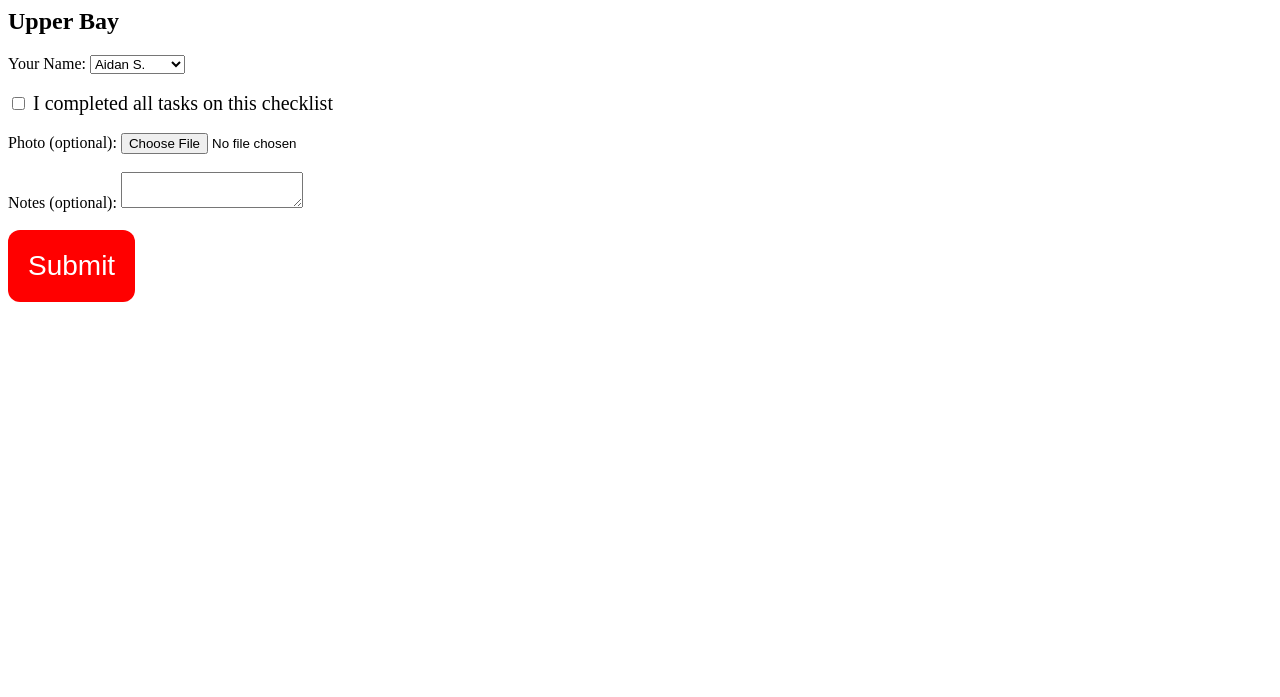
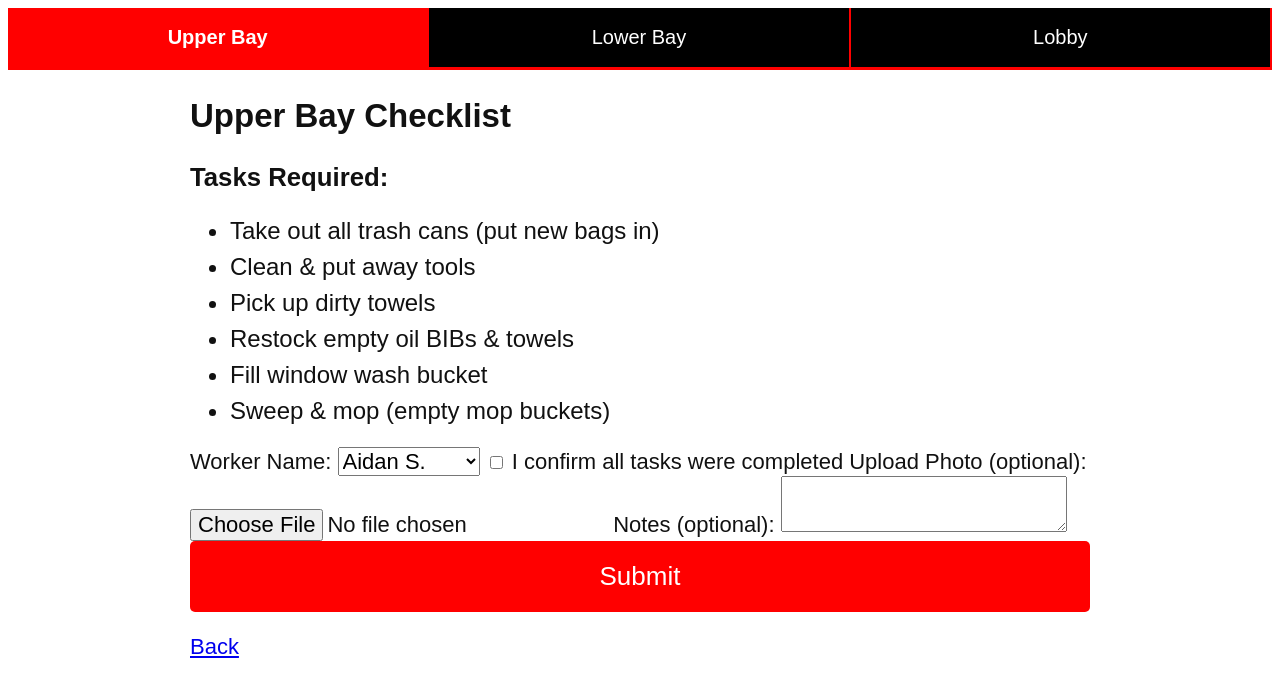
Before and after one commit to Fredamalinda/JL3860CCS, a Flask app: a page that uses templates/form.html in a window 1280 px wide. Shown: the top 697 px of the page. Run offline with Flask 3, Linux system fonts and the light colour scheme; data comes from the database, SQL or seed files in the repository.

Commit message:
UI update: swipe tabs + checklist + single completion box

```diff
--- a/app.py
+++ b/app.py
@@ -3,10 +3,10 @@ from werkzeug.utils import secure_filename
 import sqlite3, os, datetime
 import pytz
 
-def format_timestamp(ts):
-    utc = datetime.datetime.fromisoformat(ts)
-    denver = utc.replace(tzinfo=datetime.timezone.utc).astimezone(pytz.timezone("America/Denver"))
-    return denver.strftime("%b %d, %Y — %I:%M %p")
+MST = pytz.timezone('America/Denver')
+def format_timestamp():
+    return datetime.datetime.now(MST).strftime("%b %d, %Y • %I:%M %p")
+
 
 UPLOAD_FOLDER = 'uploads'
 os.makedirs(UPLOAD_FOLDER, exist_ok=True)
@@ -76,9 +76,11 @@ def form(area):
         ]
     }
 
+    checklist_items = default_checklists[area]
+
     if request.method == 'POST':
         worker = request.form.get('worker')
-        checklist_text = request.form.get('checklist')
+        completed = 1 if request.form.get('completed') == 'on' else 0
         note = request.form.get('notes')
         photo = request.files.get('photo')
         filename = None
@@ -87,19 +89,20 @@ def form(area):
             filename = datetime.datetime.utcnow().strftime('%Y%m%d%H%M%S_') + secure_filename(photo.filename)
             photo.save(os.path.join(app.config['UPLOAD_FOLDER'], filename))
 
-        ts = datetime.datetime.utcnow().isoformat()
+        ts = format_timestamp()
+
         conn = get_db()
         cur = conn.cursor()
         cur.execute(
-    "INSERT INTO submissions (area, worker, completed, photo, notes, timestamp, manager_initials) VALUES (?,?,?,?,?,?,?)",
-    (area, worker, int('completed' in request.form), filename, note, ts, '')
-)
+            "INSERT INTO submissions (area, worker, completed, photo, notes, timestamp, manager_initials) VALUES (?,?,?,?,?,?,?)",
+            (area, worker, completed, filename, note, ts, '')
+        )
         conn.commit()
         conn.close()
         flash('Submitted successfully!', 'success')
         return redirect(url_for('form', area=area))
 
-    return render_template('form.html', area=area, workers=workers, checklist='\n'.join(['[ ] '+t for t in default_checklists[area]]))
+    return render_template('form.html', area=area, workers=workers, checklist_items=checklist_items, areas=AREAS)
 
 def worker_initials(name):
     parts = name.split()
--- a/static/style.css
+++ b/static/style.css
@@ -5,3 +5,53 @@ h1 { color: #b00; }
 .btn { background: #b00; color: white; border: none; padding: 10px; cursor: pointer; }
 .submissions { width: 100%; border-collapse: collapse; }
 .submissions td, .submissions th { border: 1px solid #ccc; padding: 4px; }
+
+/* Swipe Tabs */
+.tabs {
+  display: flex;
+  overflow-x: auto;
+  background: black;
+  border-bottom: 3px solid red;
+}
+.tab {
+  flex: 1;
+  text-align: center;
+  padding: 18px;
+  font-size: 20px;
+  color: white;
+  text-decoration: none;
+  border-right: 2px solid red;
+}
+.tab.active {
+  background: red;
+  font-weight: bold;
+}
+
+/* Bigger interface */
+.container {
+  font-size: 22px;
+}
+
+select, textarea, input[type='file'], input[type='checkbox'] {
+  font-size: 22px;
+}
+
+.tasklist li {
+  font-size: 24px;
+  margin-bottom: 8px;
+}
+
+.btn {
+  width: 100%;
+  font-size: 26px;
+  background: red;
+  color: white;
+  padding: 20px;
+  border-radius: 5px;
+}
+.alert.success {
+  color: white;
+  background: green;
+  padding: 10px;
+  font-size: 20px;
+}
--- a/templates/form.html
+++ b/templates/form.html
@@ -1,42 +1,58 @@
-<h2>{{ area }}</h2>
+<!doctype html>
+<html>
+<head>
+  <title>{{ area }} Checklist</title>
+  <link rel="stylesheet" href="/static/style.css">
+</head>
+<body>
 
+<div class="tabs">
+  {% for a in areas %}
+    <a class="tab {% if a == area %}active{% endif %}" href="{{ url_for('form', area=a) }}">{{ a }}</a>
+  {% endfor %}
+</div>
+
+<div class="container">
   {% with messages = get_flashed_messages(with_categories=true) %}
     {% if messages %}
       {% for category, msg in messages %}
-      <p style="color: green; font-size: 22px; font-weight: bold;">{{ msg }}</p>
+        <p class="alert {{ category }}">{{ msg }}</p>
       {% endfor %}
     {% endif %}
   {% endwith %}
 
+  <h2>{{ area }} Checklist</h2>
+
+  <h3>Tasks Required:</h3>
+  <ul class="tasklist">
+    {% for t in checklist_items %}
+      <li>{{ t }}</li>
+    {% endfor %}
+  </ul>
+
   <form method="post" enctype="multipart/form-data">
-    <label>Your Name:</label>
+    <label>Worker Name:</label>
     <select name="worker" required>
       {% for w in workers %}
-        <option>{{ w }}</option>
+        <option value="{{ w }}">{{ w }}</option>
       {% endfor %}
     </select>
 
-    <br><br>
-
-    <label style="font-size: 20px;">
+    <label>
       <input type="checkbox" name="completed" required>
-        I completed all tasks on this checklist
+      I confirm all tasks were completed
     </label>
 
-    <br><br>
-
-    <label>Photo (optional):</label>
-    <input type="file" name="photo">
-
-    <br><br>
+    <label>Upload Photo (optional):</label>
+    <input type="file" name="photo" accept="image/*">
 
     <label>Notes (optional):</label>
     <textarea name="notes"></textarea>
 
-    <br><br>
+    <button class="btn">Submit</button>
+  </form>
 
-    <button type="submit"
-        style="background:red;color:white;font-size:28px;padding:20px;border:none;border-radius:12px;">
-        Submit
-    </button>
-</form>
+  <p><a href="/">Back</a></p>
+</div>
+</body>
+</html>
```
Lines whose indentation alone changed are shown as unchanged.
